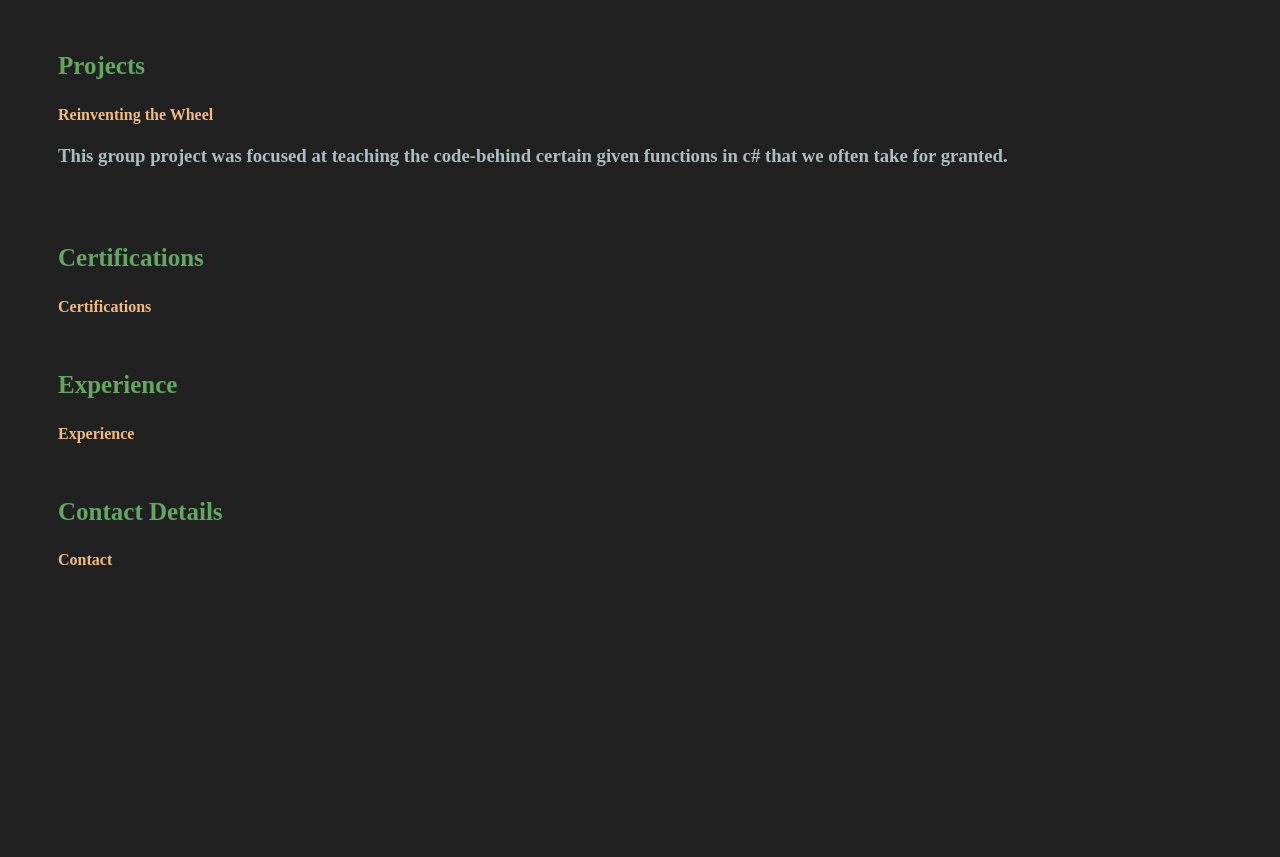
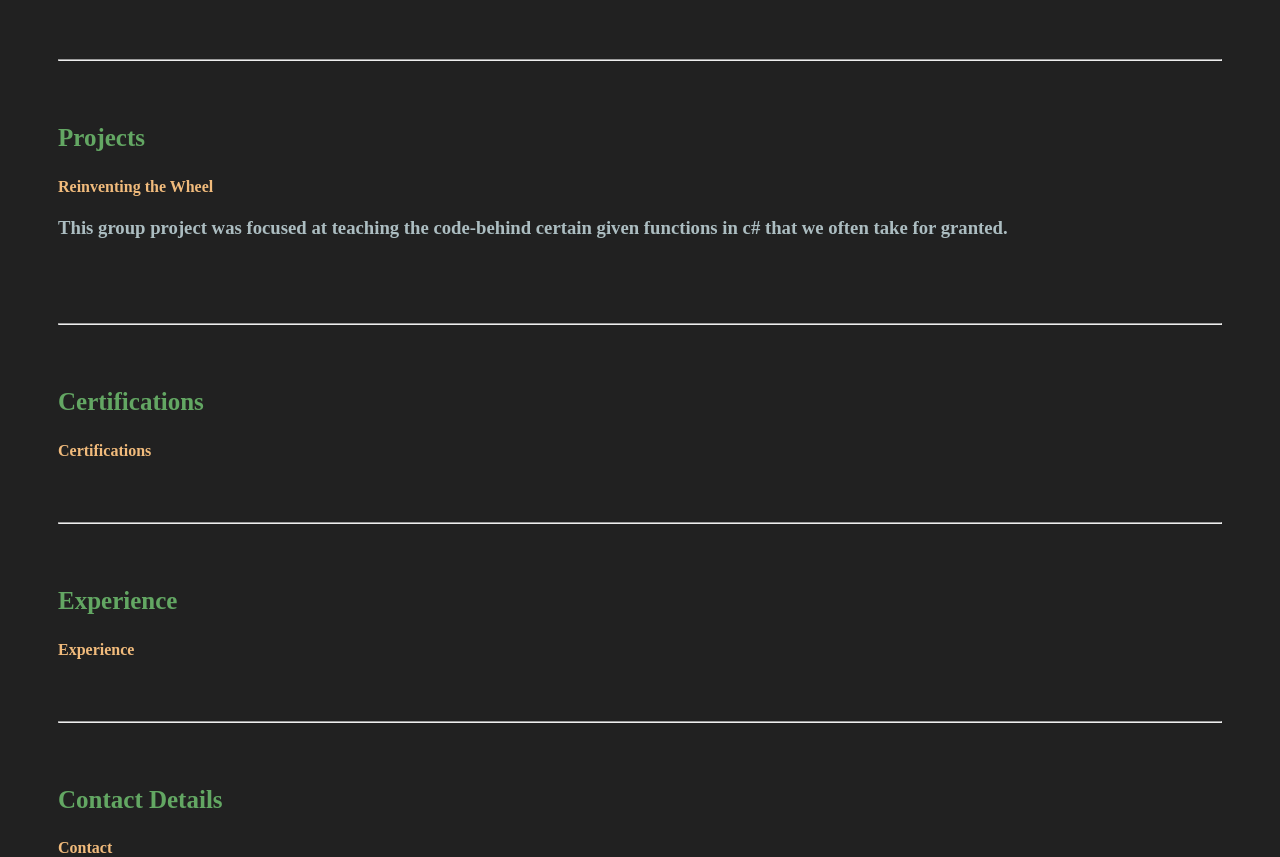
Before and after one commit to oaisd-ctc/online-portfolio-Dylan-Walters-Student, a plain HTML site: page index.html in a window 1280 px wide. Shown: the part 767-1624 px from the top of the page. Before the commit the page ends 1336 px from the top, so only its background shows below. Drawn offline with Linux system fonts and the light colour scheme.

Commit message:
Added Hr inbetween sections

```diff
--- a/index.html
+++ b/index.html
@@ -86,7 +86,6 @@
 
                 </div>
 
-
                 <div id="profileContainer">
                     <img id="profile" src="images/AboutMe/Profile.jpg"
                         alt="This image is a photo of Dylan Walters standing infront of a wall of red flowers.">
@@ -98,6 +97,11 @@
             </div>
         </div>
     </div>
+
+    <br>
+    <br>
+    <br>
+    <hr>
 
     <div id="Projects">
         <div style="padding-top: 50px;">
@@ -118,6 +122,11 @@
         </div>
     </div>
 
+    <br>
+    <br>
+    <br>
+    <hr>
+
     <div id="Certifications">
         <div style="padding-top: 50px;">
             <h3 class="pageTitle">Certifications</h3>
@@ -129,6 +138,11 @@
         </div>
     </div>
 
+    <br>
+    <br>
+    <br>
+    <hr>
+
     <div id="Experience">
         <div style="padding-top: 50px;">
             <h3 class="pageTitle">Experience</h3>
@@ -137,10 +151,13 @@
                     Experience
                 </h4>
             </div>
+        </div>
+    </div>
 
-        </div>
-
-    </div>
+    <br>
+    <br>
+    <br>
+    <hr>
 
     <div id="ContactDetails">
         <div style="padding-top: 50px;">
```
